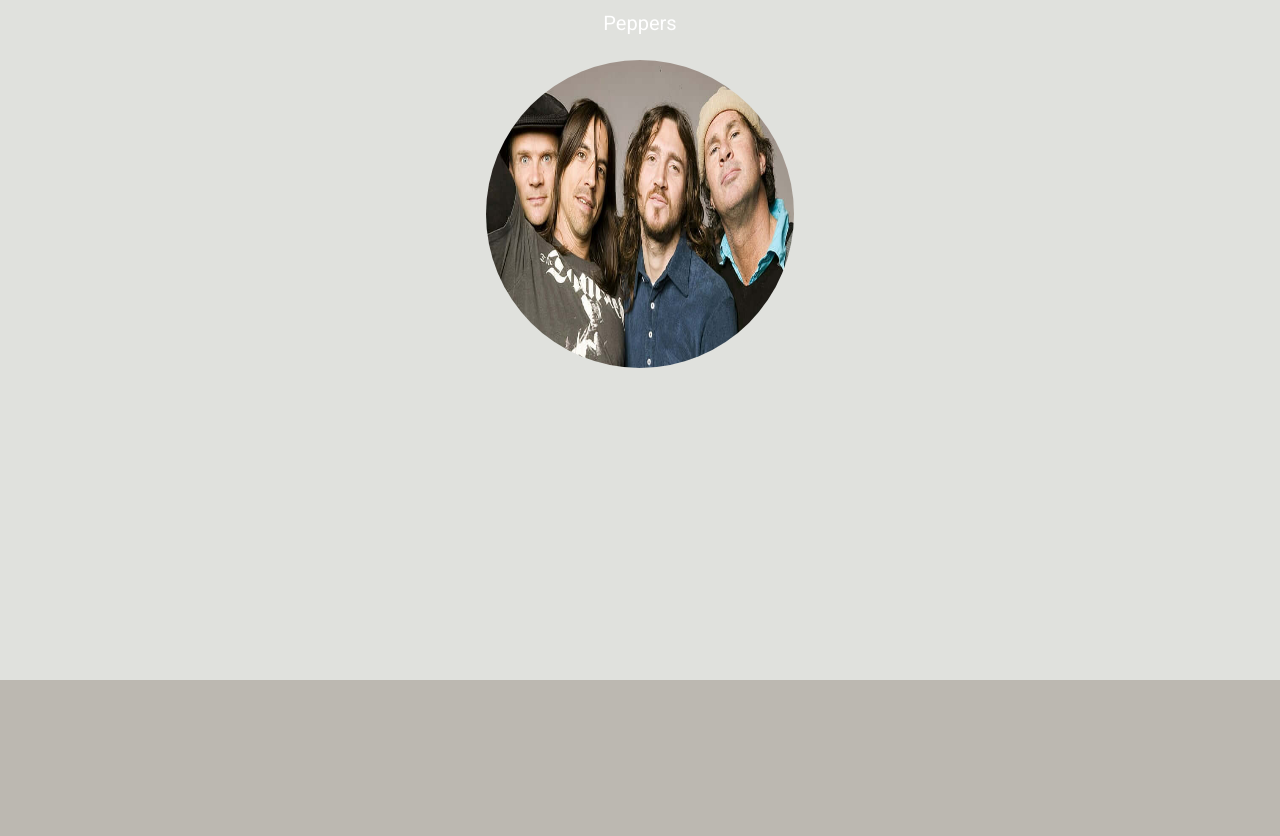
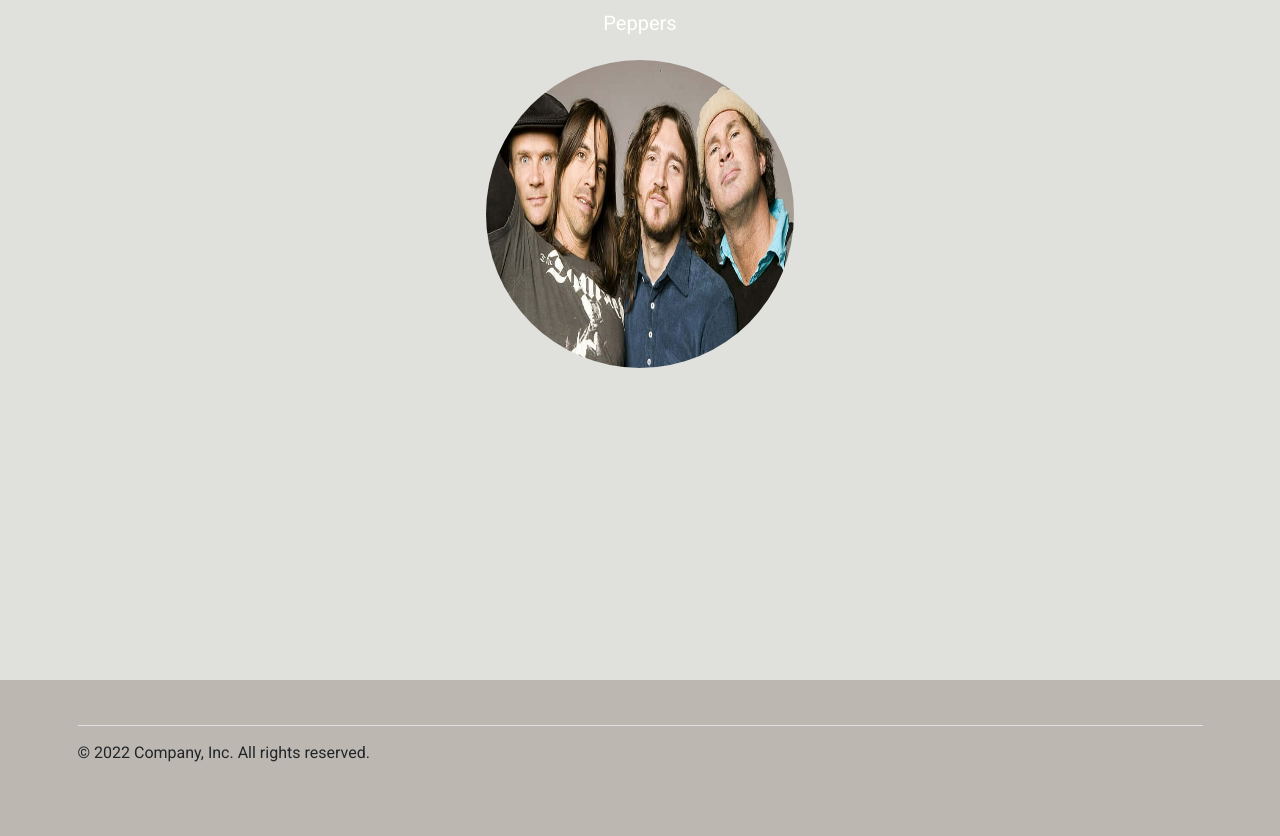
Before and after one commit to AgustinRoque/portafolio, a plain HTML site: page index.html in a window 1280 px wide. Shown: the part 1770-2606 px from the top of the page. Before the commit the page ends 2450 px from the top, so only its background shows below. Drawn offline with nearby package versions, Linux system fonts and the light colour scheme.

Commit message:
Cambios Footer

```diff
--- a/index.html
+++ b/index.html
@@ -25,7 +25,7 @@
             <div class="nav_menu">
 
                 <a href="#" class="nav_menu-elemento">Home</a>
-                <a href="html/stones.html" class="nav_menu-elemento">Stonesss</a>
+                <a href="html/stones.html" class="nav_menu-elemento">Stones</a>
                 <a href="html/beatles.html" class="nav_menu-elemento">Beatles</a>
                 <a href="html/peppers.html" class="nav_menu-elemento">Peppers</a>
                 <a href="html/contact.html" class="nav_menu-elemento">Contact</a>
@@ -50,6 +50,18 @@
             </article>
         </section>
     </main>
+    <div class="container">
+        <footer class="py-5">
+          <div class="d-flex flex-column flex-sm-row justify-content-between py-4 my-4 border-top">
+            <p>© 2022 Company, Inc. All rights reserved.</p>
+            <ul class="list-unstyled d-flex">
+              <li class="ms-3"><a class="link-dark" href="#"><svg class="bi" width="24" height="24"><use xlink:href="#twitter"></use></svg></a></li>
+              <li class="ms-3"><a class="link-dark" href="#"><svg class="bi" width="24" height="24"><use xlink:href="#instagram"></use></svg></a></li>
+              <li class="ms-3"><a class="link-dark" href="#"><svg class="bi" width="24" height="24"><use xlink:href="#facebook"></use></svg></a></li>
+            </ul>
+          </div>
+        </footer>
+      </div>
     <script src="https://unpkg.com/aos@2.3.1/dist/aos.js"></script>
     <script>
         AOS.init();
```
Also changed, not shown: html/beatles.html (+12 -0 lines), html/peppers.html (+12 -1 lines), html/stones.html (+12 -1 lines).
